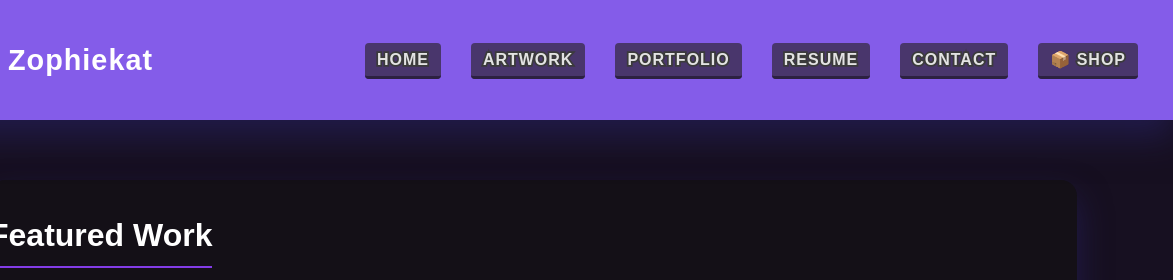
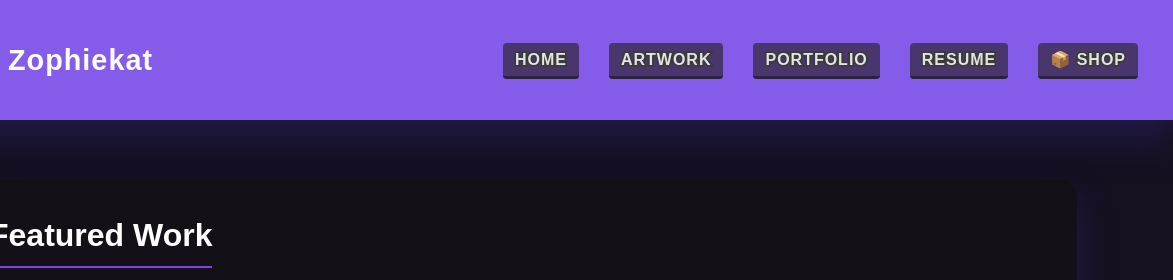
Before and after one commit to Zophiekat/Website, a website: page index.html in a window 1280 px wide. Shown: the top 280 px of the page, 107-1280 px from the left. Drawn offline with Linux system fonts and the light colour scheme.

Commit message:
temporarily hid contact page

```diff
--- a/includes/header.html
+++ b/includes/header.html
@@ -16,7 +16,6 @@
                 <li><a href="/pages/artwork.html">Artwork</a></li>
                 <li><a href="/pages/portfolio.html">Portfolio</a></li>
                 <li><a href="/pages/resume.html">Resume</a></li>
-                <li><a href="/pages/contact.html">Contact</a></li>
                 <li><a href="/pages/sophia-shop.html">📦 Shop</a></li>
             </ul>
         </nav>
```
